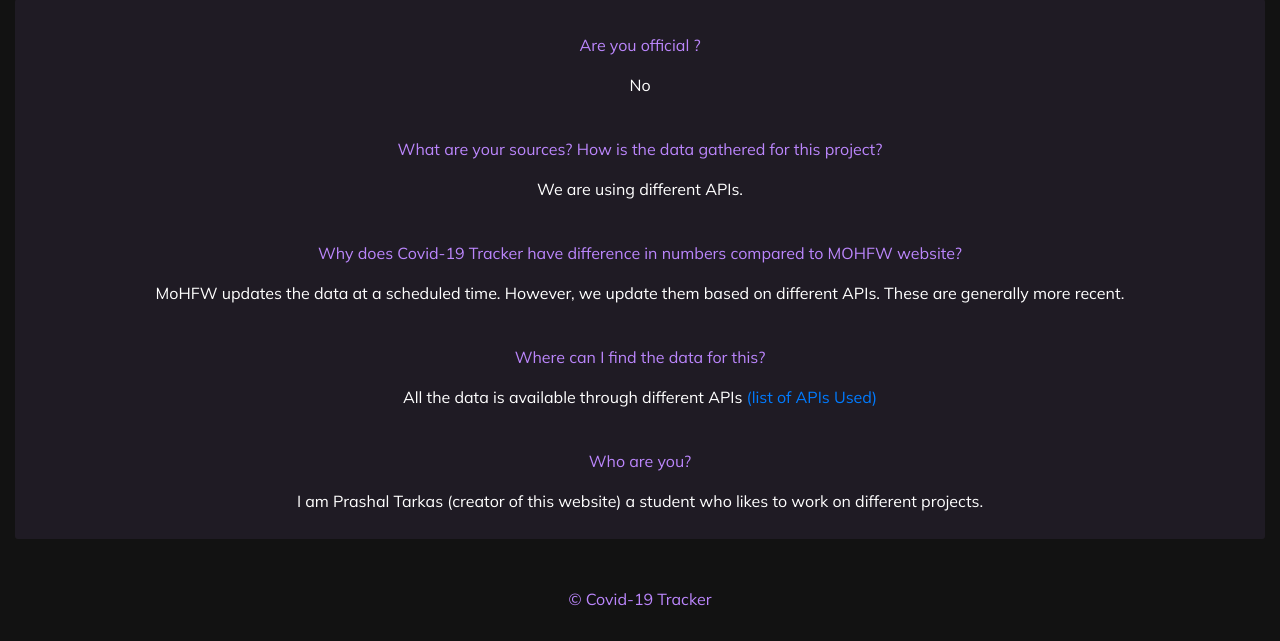
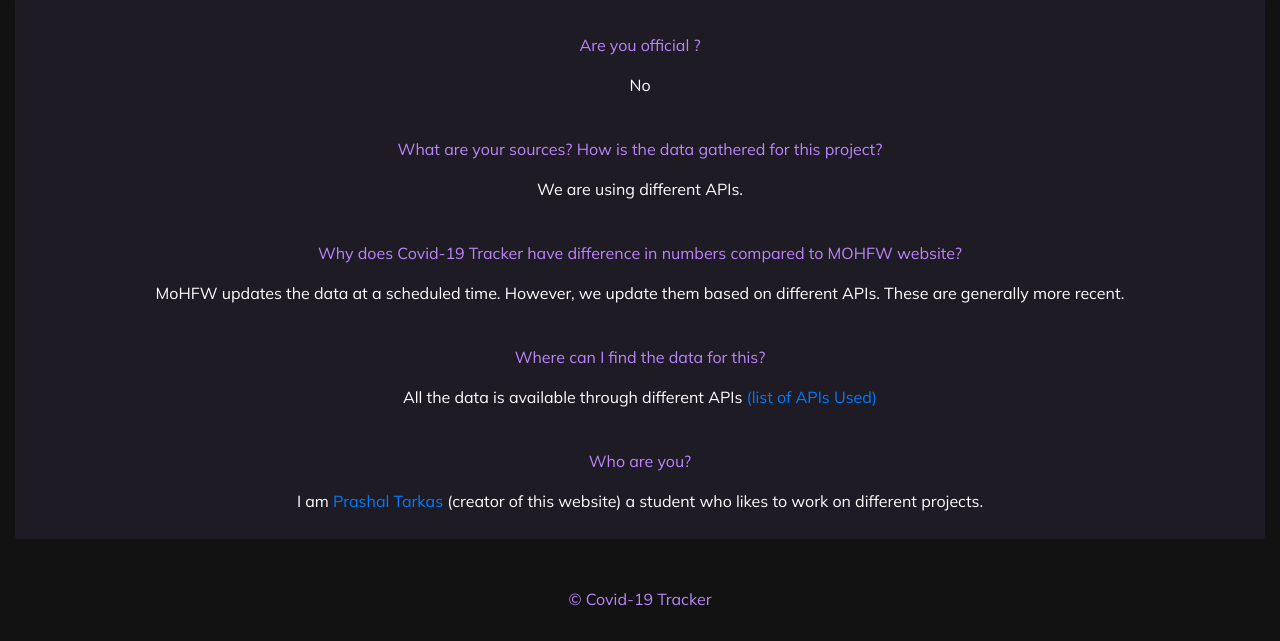
Before and after one commit to Prashal9499/covid19tracker, a PHP site: page /info.php in a window 1280 px wide. Shown: the part 253-894 px from the top of the page. Run offline with PHP 8.4, Linux system fonts and the light colour scheme.

Commit message:
Update info.php
added profile link

```diff
--- a/info.php
+++ b/info.php
@@ -101,7 +101,7 @@ Covid-19 Tracker
 <br>
 
 <p class=" text-justify text-center ques">Who are you?</p>
-<p class=" text-justify text-center ans"> I am Prashal Tarkas (creator of this website) a student who likes to work on different projects.</p>
+<p class=" text-justify text-center ans"> I am <a href="https://prashal9499.github.io/" target="_blank">Prashal Tarkas</a> (creator of this website) a student who likes to work on different projects.</p>
 
 </div>
 
```
